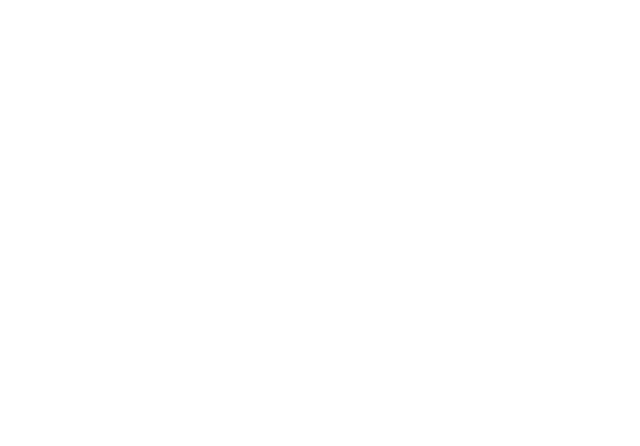
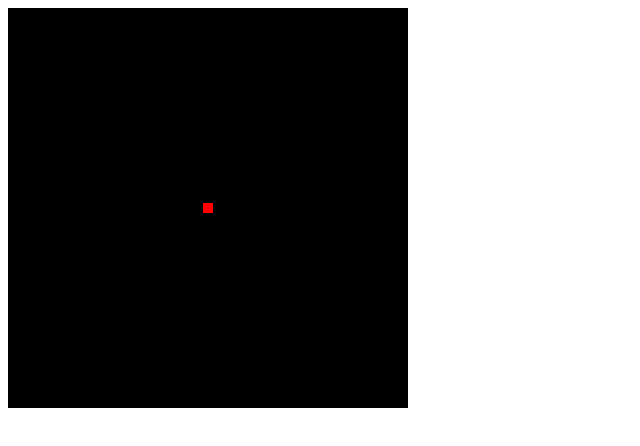
Before and after one commit to zqiangxu/webgl, a plain HTML site: page book/lesson5/index.html in a window 1280 px wide. Shown: the whole page, without its empty margins (0-640 px from the left). Drawn offline with Linux system fonts and the light colour scheme.

Commit message:
feat: 新增 lesson5

```diff
--- a/book/lesson5/index.html
+++ b/book/lesson5/index.html
@@ -0,0 +1,52 @@
+<!DOCTYPE html>
+<html lang="en">
+<head>
+    <meta charset="UTF-8">
+    <meta http-equiv="X-UA-Compatible" content="IE=edge">
+    <meta name="viewport" content="width=device-width, initial-scale=1.0">
+    <script src="../utils/initShaders.js"></script>
+    <title>WebGL lesson5</title>
+</head>
+<body>
+    <canvas id="canvas" width="400" height="400" />
+
+    <!-- 顶点着色器 -->
+    <script id="shader-vs" type="x-shader/x-vertex">
+    attribute vec4 a_Position;
+    void main() {
+        gl_Position = a_Position;
+        gl_PointSize = 10.0;
+    }
+    </script>
+
+    <!-- 片元着色器 -->
+    <script id="shader-fs" type="x-shader/x-fragment">
+    void main() {
+        gl_FragColor = vec4(1.0, 0.0, 0.0, 1.0);
+    }
+    </script>
+
+    <script type="text/javascript">
+        const canvas = document.getElementById('canvas');
+        const gl = canvas.getContext('webgl');
+
+        const vShader = document.getElementById('shader-vs').innerHTML;
+        const fShader = document.getElementById('shader-fs').innerHTML;
+
+        // 初始化着色器
+        initShaders(gl, vShader, fShader);
+
+        // 获取 attribute 变量的存储位置
+        const a_Position = gl.getAttribLocation(gl.program, 'a_Position');
+
+        // 将顶点位置传递给 attribute 变量
+        gl.vertexAttrib3f(a_Position, 0.0, 0.0, 0.0);
+
+        gl.clearColor(0.0, 0.0, 0.0, 1.0);
+        gl.clear(gl.COLOR_BUFFER_BIT);
+
+        // 绘制一个顶点
+        gl.drawArrays(gl.POINTS, 0, 1);
+    </script>
+</body>
+</html>
```
Also changed, not shown: book/lesson3/webgl.html (+1 -1 lines), assets/book/lesson5/func.png (added), assets/book/lesson5/process.png, 1 other file.
